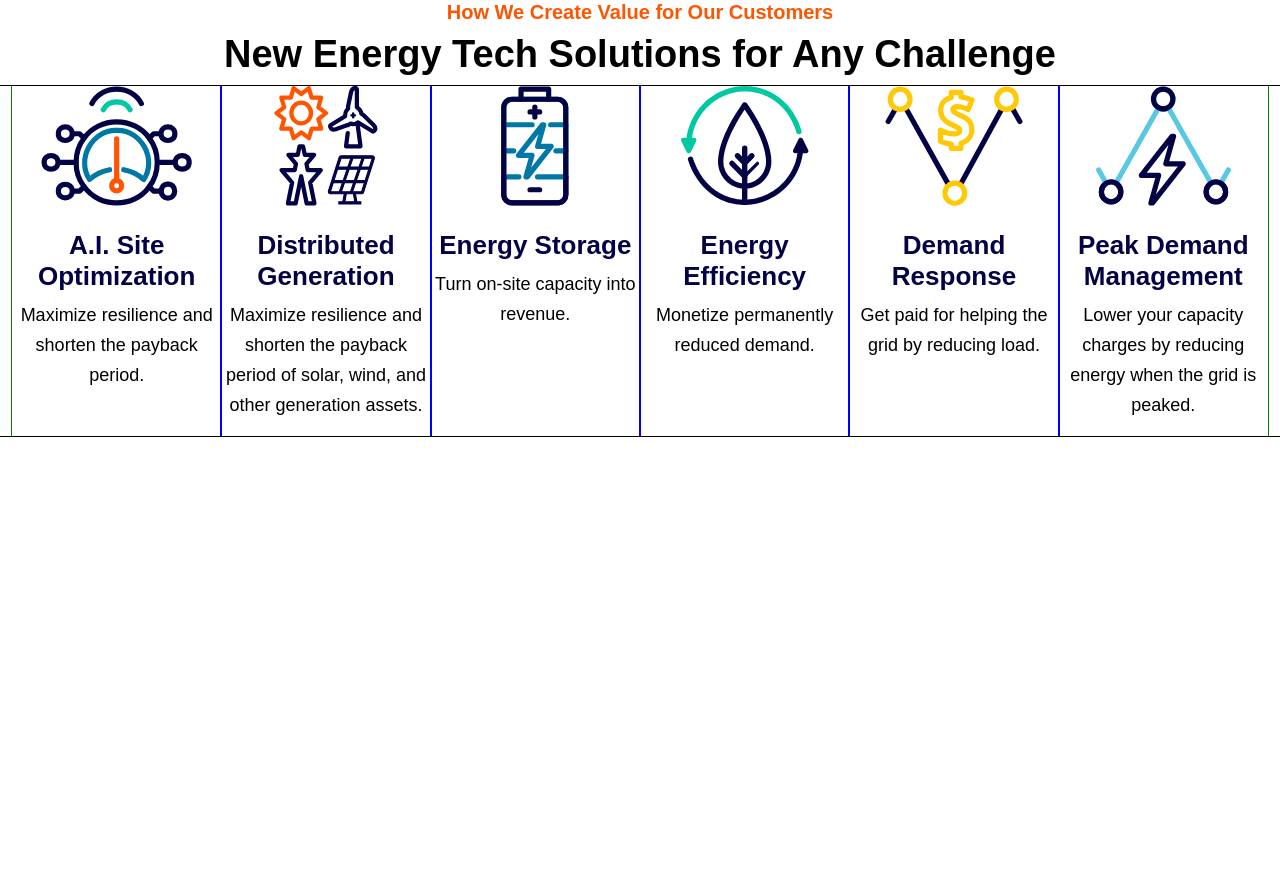
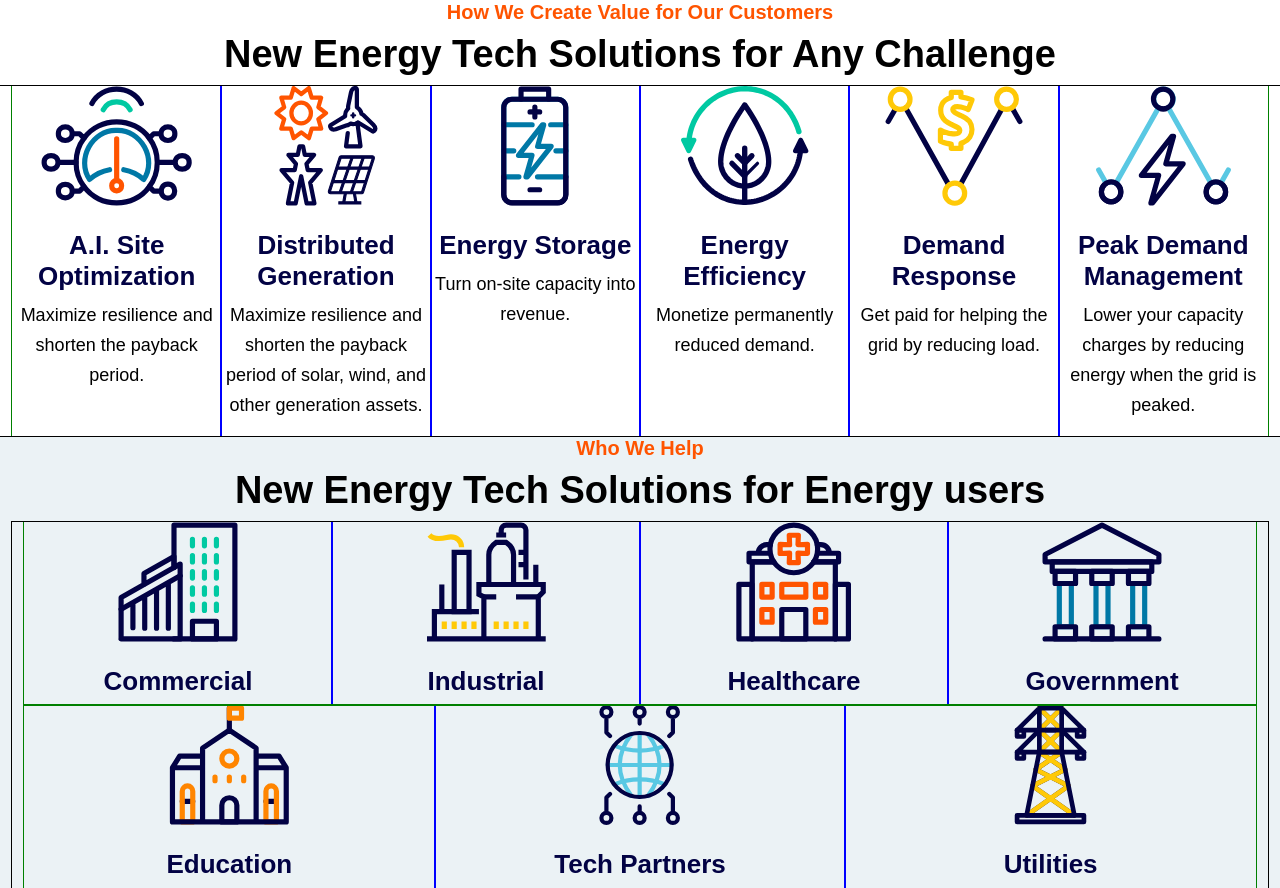
Before and after one commit to ulan31/new-energy-tech, a plain HTML site: page index.html in a window 1280 px wide. Before the commit the page ends 800 px from the top, so only its background shows below. Drawn offline with nearby package versions, Linux system fonts and the light colour scheme.

Commit message:
add block-3

```diff
--- a/index.html
+++ b/index.html
@@ -5,8 +5,9 @@
     <meta name="viewport" content="width=device-width, initial-scale=1">
     <title>New Energy Tech</title>
     <link href="https://cdn.jsdelivr.net/npm/bootstrap@5.3.0-alpha3/dist/css/bootstrap.min.css" rel="stylesheet" integrity="sha384-KK94CHFLLe+nY2dmCWGMq91rCGa5gtU4mk92HdvYe+M/SXH301p5ILy+dN9+nJOZ" crossorigin="anonymous">
-    <link rel="stylesheet" href="./style.css">
-    <link rel="stylesheet" href="block-2.css">
+    <link rel="stylesheet" href="styles/style.css">
+    <link rel="stylesheet" href="styles/block-2.css">
+    <link rel="stylesheet" href="styles/block-3.css">
 </head>
 <body>
 <section>
@@ -49,6 +50,47 @@
         </div>
     </div>
 </section>
+
+<section class="block-3-bg">
+    <div class="container-fluid text-center">
+        <h3 class="block-3--main-h3">Who We Help</h3>
+        <h2 class="block-3-title">New Energy Tech Solutions for Energy users</h2>
+        <div class="container-fluid text-center" style="outline: 1px solid black">
+            <div class="row g-0" style="outline: 1px solid green">
+                <div class="col-md-3" style="outline: 1px solid blue">
+                    <img src="./images/block-3/icon-commercial.svg" class="block-3-img" alt="">
+                    <h3 class="block-3-h3">Commercial</h3>
+                </div>
+                <div class="col-md-3" style="outline: 1px solid blue">
+                    <img src="./images/block-3/icon-industrial.svg" class="block-3-img" alt="">
+                    <h3 class="block-3-h3">Industrial</h3>
+                </div>
+                <div class="col-md-3" style="outline: 1px solid blue">
+                    <img src="./images/block-3/icon-healthcare.svg" class="block-3-img" alt="">
+                    <h3 class="block-3-h3">Healthcare</h3>
+                </div>
+                <div class="col-md-3" style="outline: 1px solid blue">
+                    <img src="./images/block-3/icon-goverment.svg" class="block-3-img" alt="">
+                    <h3 class="block-3-h3">Government</h3>
+                </div>
+            </div>
+            <div class="row g-0" style="outline: 1px solid green">
+                <div class="col-md-4" style="outline: 1px solid blue">
+                    <img src="./images/block-3/icon-education.svg" class="block-3-img" alt="">
+                    <h3 class="block-3-h3">Education</h3>
+                </div>
+                <div class="col-md-4" style="outline: 1px solid blue">
+                    <img src="./images/block-3/icon-tech.svg" class="block-3-img" alt="">
+                    <h3 class="block-3-h3">Tech Partners</h3>
+                </div>
+                <div class="col-md-4" style="outline: 1px solid blue">
+                    <img src="./images/block-3/icon-utilities.svg" class="block-3-img" alt="">
+                    <h3 class="block-3-h3">Utilities</h3>
+                </div>
+            </div>
+        </div>
+    </div>
+</section>
 <script src="https://cdn.jsdelivr.net/npm/bootstrap@5.3.0-alpha3/dist/js/bootstrap.bundle.min.js" integrity="sha384-ENjdO4Dr2bkBIFxQpeoTz1HIcje39Wm4jDKdf19U8gI4ddQ3GYNS7NTKfAdVQSZe" crossorigin="anonymous"></script>
 </body>
 </html>
--- /dev/null
+++ b/styles/block-3.css
@@ -0,0 +1,31 @@
+.block-3-bg {
+    background-color: #EBF2F5;
+}
+
+.block-3-img {
+    transition: 1s;
+    height: 120px;
+    margin-bottom: 24px;
+}
+
+.block-3-img:hover {
+    transform: scale(1.2);
+}
+
+.block-3-title {
+    color: #000000;
+    font-size: 38px;
+    font-weight: 700;
+}
+
+.block-3--main-h3 {
+    color: #FF5400;
+    font-size: 20px;
+    font-weight: 700;
+}
+
+.block-3-h3 {
+    color: #020244;
+    font-weight: 700;
+    font-size: 26px;
+}
```
Also changed, not shown: images/block-3/icon-commercial.svg (added), images/block-3/icon-education.svg (added), images/block-3/icon-goverment.svg (added), images/block-3/icon-healthcare.svg (added), images/block-3/icon-industrial.svg (added), images/block-3/icon-tech.svg (added), images/block-3/icon-utilities.svg (added), styles/block-2.css (renamed from block-2.css), styles/style.css (renamed from style.css).
